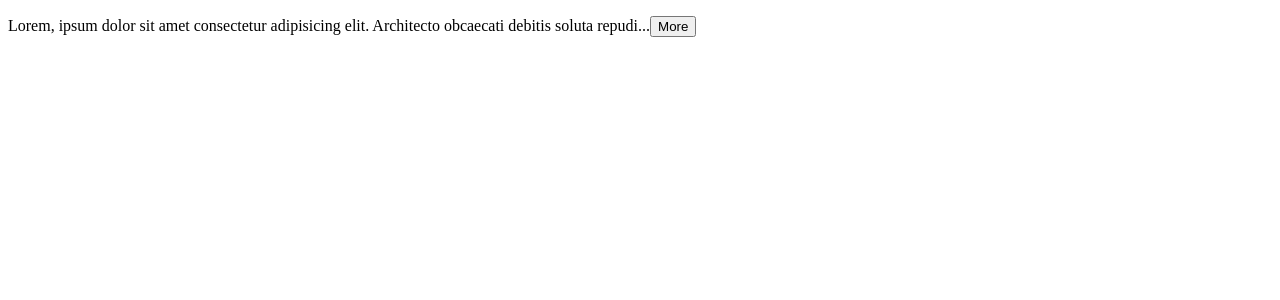
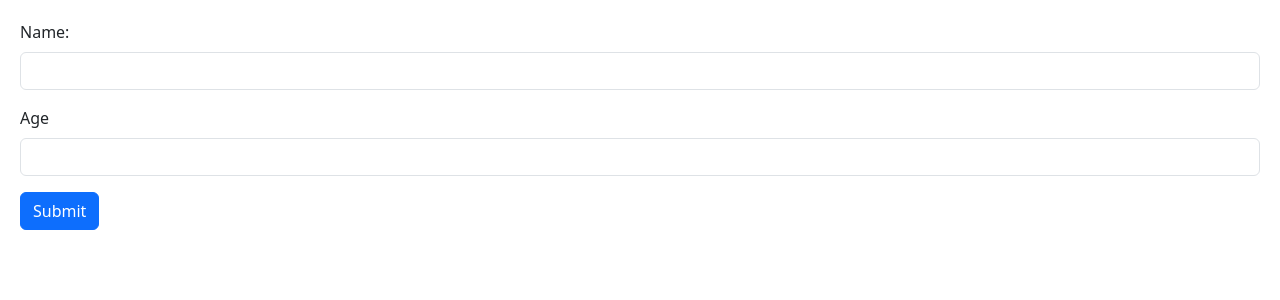
Before and after one commit to MBATheGamer/react-for-beginners, a React (Vite) app: page / in a window 1280 px wide. Shown: the top 300 px of the page. Built offline with nearby package versions, Linux system fonts and the light colour scheme.

Commit message:
Building a Form

```diff
--- a/src/App.tsx
+++ b/src/App.tsx
@@ -1,14 +1,9 @@
-import ExpandableText from "./components/ExpandableText";
+import Form from "./components/Form";
 
 export default function App() {
   return (
     <div>
-      <ExpandableText>
-        Lorem, ipsum dolor sit amet consectetur adipisicing elit. Architecto
-        obcaecati debitis soluta repudiandae dolor est in veritatis tempora
-        provident molestias quae amet ea autem aut minus, delectus similique,
-        cumque sint!
-      </ExpandableText>
+      <Form />
     </div>
   );
 }
--- /dev/null
+++ b/src/components/Form.tsx
@@ -0,0 +1,21 @@
+export default function Form() {
+  return (
+    <form>
+      <div className="mb-3">
+        <label htmlFor="name" className="form-label">
+          Name:
+        </label>
+        <input type="text" id="name" className="form-control" />
+      </div>
+      <div className="mb-3">
+        <label htmlFor="age" className="form-label">
+          Age
+        </label>
+        <input type="number" id="age" className="form-control" />
+      </div>
+      <button type="submit" className="btn btn-primary">
+        Submit
+      </button>
+    </form>
+  );
+}
--- /dev/null
+++ b/src/index.css
@@ -0,0 +1,3 @@
+body {
+  padding: 20px;
+}
--- a/src/main.tsx
+++ b/src/main.tsx
@@ -1,6 +1,8 @@
 import React from "react";
 import ReactDOM from "react-dom/client";
 import App from "./App.tsx";
+import "bootstrap/dist/css/bootstrap.min.css";
+import "./index.css";
 
 ReactDOM.createRoot(document.getElementById("root") as HTMLElement).render(
   <React.StrictMode>
```
